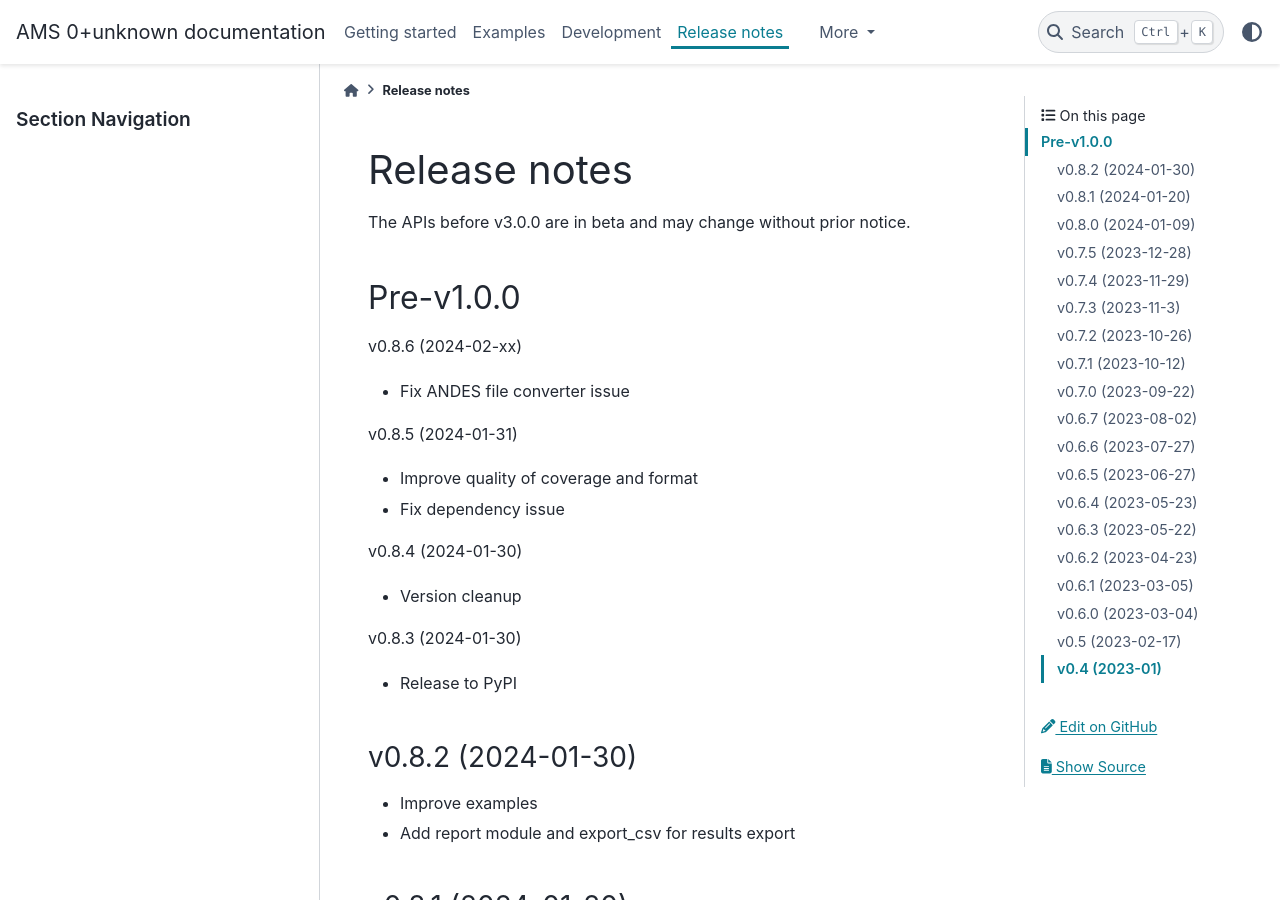
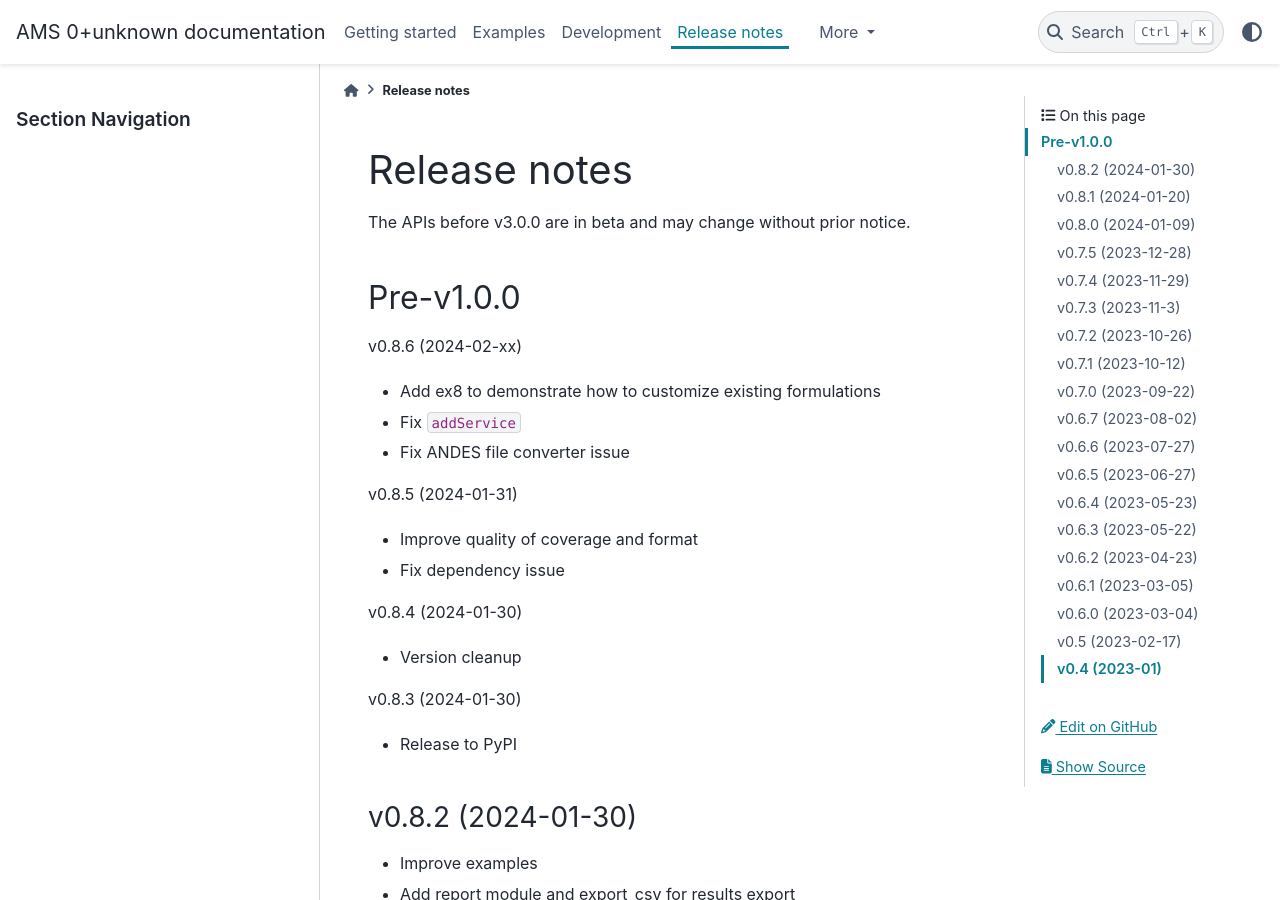
Before and after one commit to CURENT/ams, a Sphinx documentation site: the page built from docs/source/release-notes.rst, in a window 1280 px wide and 900 px high. Built offline with Sphinx 7.4.7 and the PyData theme 0.15.4, drawn with Linux system fonts in a browser that asks for light colours; pages that are not in the unit, such as notebooks, are missing from menus.

Commit message:
Update release notes

```diff
--- a/docs/source/release-notes.rst
+++ b/docs/source/release-notes.rst
@@ -11,6 +11,8 @@ Pre-v1.0.0
 
 v0.8.6 (2024-02-xx)
 
+- Add ex8 to demonstrate how to customize existing formulations
+- Fix ``addService``
 - Fix ANDES file converter issue
 
 v0.8.5 (2024-01-31)
```
